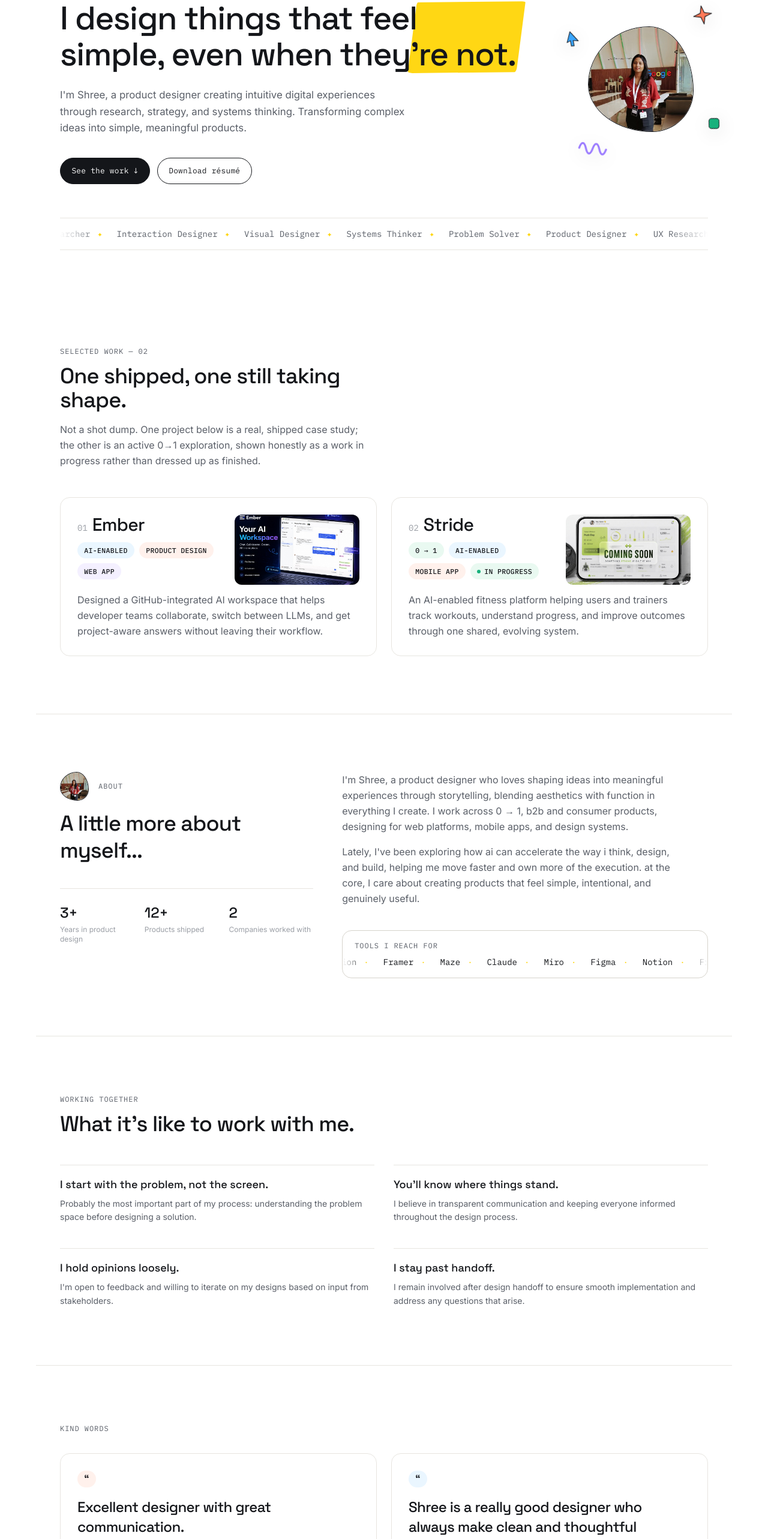
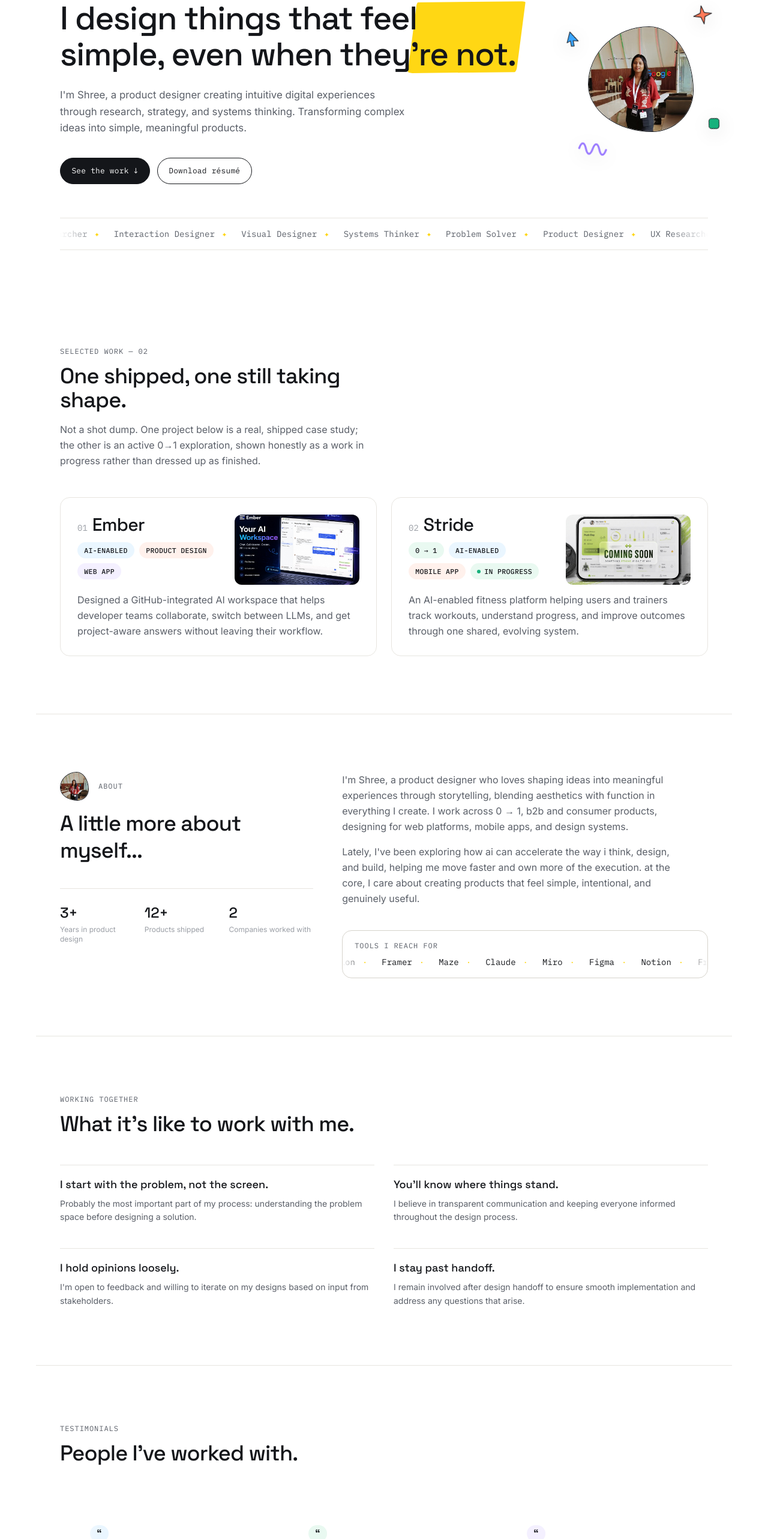
Before and after one commit to uiuxwithshree/uiuxwithshree.com, a Next.js app: page / in a window 1280 px wide. Shown: the part 198-2764 px from the top of the page at 60% size. Built offline with nearby package versions, Linux system fonts and the light colour scheme.

Commit message:
feat: add contact form component and enhance testimonials section

```diff
--- a/app/globals.css
+++ b/app/globals.css
@@ -31,7 +31,121 @@
 
   /* ---- Layout ---- */
   --container-page: 1160px;
+
+
 }
+
+/* ---- Contact form ---- */
+  .field {
+    position: relative;
+  }
+
+  .field-input {
+    width: 100%;
+    background: var(--color-paper);
+    border: 1.5px solid var(--color-line-strong);
+    border-radius: 0.9rem;
+    padding: 1.4rem 1rem 0.6rem;
+    font-family: var(--font-body);
+    font-size: 0.95rem;
+    color: var(--color-ink);
+    transition: border-color 0.25s ease, box-shadow 0.25s ease;
+  }
+
+  textarea.field-input {
+    resize: none;
+    min-height: 120px;
+    padding-top: 1.6rem;
+  }
+
+  .field-input::placeholder {
+    color: transparent;
+  }
+
+  .field-input:hover {
+    border-color: var(--color-ink-faint);
+  }
+
+  .field-input:focus {
+    outline: none;
+    border-color: var(--color-ink);
+    box-shadow: 0 0 0 4px rgba(255, 212, 0, 0.28);
+  }
+
+  .field-input:disabled {
+    opacity: 0.6;
+  }
+
+  .field-label {
+    position: absolute;
+    left: 1rem;
+    top: 1.1rem;
+    font-family: var(--font-mono);
+    font-size: 0.85rem;
+    color: var(--color-ink-faint);
+    pointer-events: none;
+    transform-origin: left top;
+    transition: transform 0.2s ease, color 0.2s ease, top 0.2s ease;
+  }
+
+  .field-input:focus + .field-label,
+  .field-input:not(:placeholder-shown) + .field-label {
+    top: 0.5rem;
+    transform: scale(0.78);
+    color: var(--color-ink-soft);
+  }
+
+  .field-input:focus + .field-label {
+    color: var(--color-ink);
+  }
+
+  /* ---- Form status banners + submit spinner ---- */
+  .form-banner {
+    display: flex;
+    align-items: flex-start;
+    gap: 0.6rem;
+    border-radius: 0.9rem;
+    padding: 0.8rem 1rem;
+    font-size: 0.85rem;
+    line-height: 1.5;
+    animation: form-banner-in 0.3s cubic-bezier(0.16, 1, 0.3, 1);
+  }
+
+  .form-banner-error {
+    background: var(--color-coral-tint);
+    color: var(--color-ink);
+    border: 1px solid rgba(255, 122, 89, 0.35);
+  }
+
+  @keyframes form-banner-in {
+    from { opacity: 0; transform: translateY(-4px); }
+    to { opacity: 1; transform: translateY(0); }
+  }
+
+  .spinner {
+    width: 14px;
+    height: 14px;
+    flex: none;
+    border-radius: 999px;
+    border: 2px solid currentColor;
+    border-top-color: transparent;
+    animation: spin 0.7s linear infinite;
+  }
+
+  @keyframes spin {
+    to { transform: rotate(360deg); }
+  }
+
+  /* ---- Success state ---- */
+  .form-success-icon {
+    animation: pop-in 0.45s cubic-bezier(0.34, 1.56, 0.64, 1);
+  }
+
+  @keyframes pop-in {
+    0% { opacity: 0; transform: scale(0.6); }
+    60% { opacity: 1; transform: scale(1.08); }
+    100% { transform: scale(1); }
+  }
 
 @layer base {
   * {
@@ -242,6 +356,7 @@
   /* ---- Marquee (role strip / tools strip) ---- */
   .marquee {
     display: flex;
+    align-items: flex-start;
     width: max-content;
     animation: marquee 26s linear infinite;
   }
@@ -315,6 +430,9 @@
     .avatar-blob {
       animation: none !important;
     }
+    .float-card {
+      animation: none !important;
+    }
     .cursor-label {
       animation: none !important;
     }
@@ -380,3 +498,21 @@
       display: none;
     }
   }
+
+  /* ---- Floating testimonial cards ----
+     Layered on top of .marquee's horizontal scroll: each card also bobs
+     up and down on its own cycle, so the row reads as drifting/floating
+     rather than sliding in a rigid straight line. */
+  .float-card {
+    animation: card-float 5s ease-in-out infinite;
+  }
+
+  .marquee:hover .float-card,
+  .marquee:focus-within .float-card {
+    animation-play-state: paused;
+  }
+
+  @keyframes card-float {
+    0%, 100% { transform: translateY(0); }
+    50% { transform: translateY(-10px); }
+  }
--- a/components/sections/Hero.tsx
+++ b/components/sections/Hero.tsx
@@ -16,6 +16,7 @@ export default function Hero() {
     "Ciao! Come va?",
     "¡Hola! ¿Cómo estás?",
     "Bonjour ! Comment ça va ?",
+    "नमस्ते! आप कैसे हैं?"
   ];
 
   const getRandomGreeting = () =>
--- a/components/sections/Testimonials.tsx
+++ b/components/sections/Testimonials.tsx
@@ -1,45 +1,61 @@
 import { testimonials } from "@/lib/site";
 import Reveal from "@/components/ui/Reveal";
 
-const tones = ["coral", "sky"] as const;
+const tones = ["coral", "sky", "mint", "lilac"] as const;
 
 export default function Testimonials() {
+  // Duplicated back-to-back so the marquee loop is seamless — same trick
+  // used by armaanux.in and sidonweb.com. The duplicate is aria-hidden;
+  // screen readers get the real list once via the sr-only span below.
+  const loop = [...testimonials, ...testimonials];
+
   return (
-    <section className="hairline wrap py-16 md:py-24">
+    <section className="hairline  wrap py-12 sm:py-16 md:py-24">
+
         <Reveal>
-        <p className="eyebrow">Kind words</p>
+          <p className="eyebrow">Testimonials</p>
+          <h2 className="mt-3 max-w-xl font-display text-3xl font-medium tracking-tight md:text-4xl">
+            People I&rsquo;ve worked with.
+          </h2>
         </Reveal>
-      <div className="mt-8 grid gap-6 md:grid-cols-2">
-        {testimonials.map((t, i) => {
+
+
+      <Reveal delay={80} className="mt-10 md:mt-14">
+        <div className="marquee-track py-4">
+          <span className="sr-only">
+            Testimonials:{" "}
+            {testimonials.map((t) => `${t.quote} — ${t.name}, ${t.role}`).join(" · ")}
+          </span>
+
+          <div className="marquee" aria-hidden="true">
+            {loop.map((t, i) => {
               const tone = tones[i % tones.length];
               return (
-            <Reveal
-              key={t.name}
-              delay={i * 80}
-              className="lift rounded-2xl border border-line p-7"
+                <div
+                  key={`${t.name}-${i}`}
+                  style={{ animationDelay: `${(i % testimonials.length) * 0.4}s` }}
+                  className=" mx-3 flex w-[280px] shrink-0 flex-col justify-between bg-paper p-6 sm:w-[340px] sm:p-7 "
                 >
-              <div className="flex h-full flex-col justify-between items-start">
                   <div>
                     <span
                       aria-hidden="true"
                       className={`chip chip-${tone} font-display text-lg leading-none`}
                     >
-                    “
+                      &ldquo;
                     </span>
-
-                  <p className="mt-4 font-display text-xl font-medium leading-snug tracking-tight md:text-2xl">
+                    <p className="mt-4 font-display text-lg font-medium leading-snug tracking-tight md:text-xl">
                       {t.quote}
                     </p>
                   </div>
-
-                <p className="mt-4 text-sm text-ink-soft">
+                  <p className="mt-5 text-sm text-ink-soft">
                     {t.name} · {t.role}
                   </p>
                 </div>
-            </Reveal>
               );
             })}
           </div>
+        </div>
+      </Reveal>
     </section>
   );
 }
--- /dev/null
+++ b/components/ui/ContactForm.tsx
@@ -0,0 +1,152 @@
+"use client";
+
+import { FormEvent, useState } from "react";
+
+type Status = "idle" | "submitting" | "success" | "error";
+
+const WEB3FORMS_ACCESS_KEY = "76da9979-038b-4f6a-81d9-c8a55db66815";
+
+export default function ContactForm() {
+  const [status, setStatus] = useState<Status>("idle");
+  const [errorMessage, setErrorMessage] = useState("");
+
+  async function handleSubmit(e: FormEvent<HTMLFormElement>) {
+    e.preventDefault();
+
+    if (!WEB3FORMS_ACCESS_KEY) {
+      setStatus("error");
+      setErrorMessage("Something went wrong on my end — mind trying again?");
+      return;
+    }
+
+    setStatus("submitting");
+    setErrorMessage("");
+
+    const form = e.currentTarget;
+    const formData = new FormData(form);
+
+    try {
+      const res = await fetch("https://api.web3forms.com/submit", {
+        method: "POST",
+        headers: { Accept: "application/json" },
+        body: formData,
+      });
+      const result = await res.json();
+
+      if (result.success) {
+        setStatus("success");
+        form.reset();
+      } else {
+        setStatus("error");
+        setErrorMessage(result.message || "Something went wrong on their end — mind trying again?");
+      }
+    } catch {
+      setStatus("error");
+      setErrorMessage("Couldn't reach the server. Check your connection and try again.");
+    }
+  }
+
+  if (status === "success") {
+    return (
+      <div className="flex flex-col items-start py-1" role="status">
+        <span className="form-success-icon" aria-hidden="true">
+          <svg width="32" height="32" viewBox="0 0 30 30" fill="none">
+            <circle cx="15" cy="15" r="14" fill="var(--color-mint-tint)" stroke="var(--color-mint)" strokeWidth="1.5" />
+            <path
+              d="M9 15.5 L13 19.5 L21 10.5"
+              stroke="var(--color-mint)"
+              strokeWidth="2.2"
+              strokeLinecap="round"
+              strokeLinejoin="round"
+              fill="none"
+            />
+          </svg>
+        </span>
+        <h3 className="mt-4 font-display text-xl font-medium tracking-tight">Message sent!</h3>
+        <p className="mt-2 max-w-xs leading-relaxed text-ink-soft">
+          Thanks for reaching out — every message gets read, I&rsquo;ll get back to you soon.
+        </p>
+        <button type="button" className="btn btn-ghost mt-6" onClick={() => setStatus("idle")}>
+          Send another message
+        </button>
+      </div>
+    );
+  }
+
+  return (
+    <form onSubmit={handleSubmit} className="flex flex-col gap-4" noValidate>
+      <input type="hidden" name="access_key" value={WEB3FORMS_ACCESS_KEY} />
+      <input type="hidden" name="subject" value="New message from your portfolio" />
+      <input type="hidden" name="from_name" value="Portfolio contact form" />
+      {/* Honeypot — bots fill every field, humans never see this one. */}
+      <input type="checkbox" name="botcheck" tabIndex={-1} autoComplete="off" style={{ display: "none" }} />
+
+      <div className="field">
+        <input
+          id="name"
+          name="name"
+          type="text"
+          required
+          placeholder=" "
+          disabled={status === "submitting"}
+          className="field-input"
+        />
+        <label htmlFor="name" className="field-label">
+          Your name
+        </label>
+      </div>
+
+      <div className="field">
+        <input
+          id="email"
+          name="email"
+          type="email"
+          required
+          placeholder=" "
+          disabled={status === "submitting"}
+          className="field-input"
+        />
+        <label htmlFor="email" className="field-label">
+          Email address
+        </label>
+      </div>
+
+      <div className="field">
+        <textarea
+          id="message"
+          name="message"
+          required
+          rows={4}
+          placeholder=" "
+          disabled={status === "submitting"}
+          className="field-input"
+        />
+        <label htmlFor="message" className="field-label">
+          What are you building?
+        </label>
+      </div>
+
+      {status === "error" && (
+        <p className="form-banner form-banner-error" role="alert">
+          {errorMessage}
+        </p>
+      )}
+
+      <button
+        type="submit"
+        data-cursor="Send it →"
+        disabled={status === "submitting"}
+        className="btn btn-solid mt-1 justify-center disabled:pointer-events-none disabled:opacity-70"
+      >
+        {status === "submitting" ? (
+          <>
+            <span className="spinner" aria-hidden="true" />
+            Sending…
+          </>
+        ) : (
+          "Send message"
+        )}
+      </button>
+    </form>
+  );
+}
--- a/lib/site.ts
+++ b/lib/site.ts
@@ -339,6 +339,18 @@ export const testimonials = [
     name: "Siddharth Singh",
     role: "Software Engineer, India",
   },
+  {
+    quote:
+      "Shree is a talented designer with a keen eye for detail. She consistently delivers high-quality work and is a pleasure to collaborate with.",
+    name: "Madan Sinha",
+    role: "Product Manager, India",
+  },
+  {
+    quote:
+    "Good work, I really like the way she designs and her approach to problem solving.",
+    name: "Marco Pereira",
+    role: "Product Designer, Portugal",
+  }
 ];
 
 export const contact = {
```
Also changed, not shown: components/sections/Contact.tsx (+21 -8 lines). Lines whose indentation alone changed are shown as unchanged.
